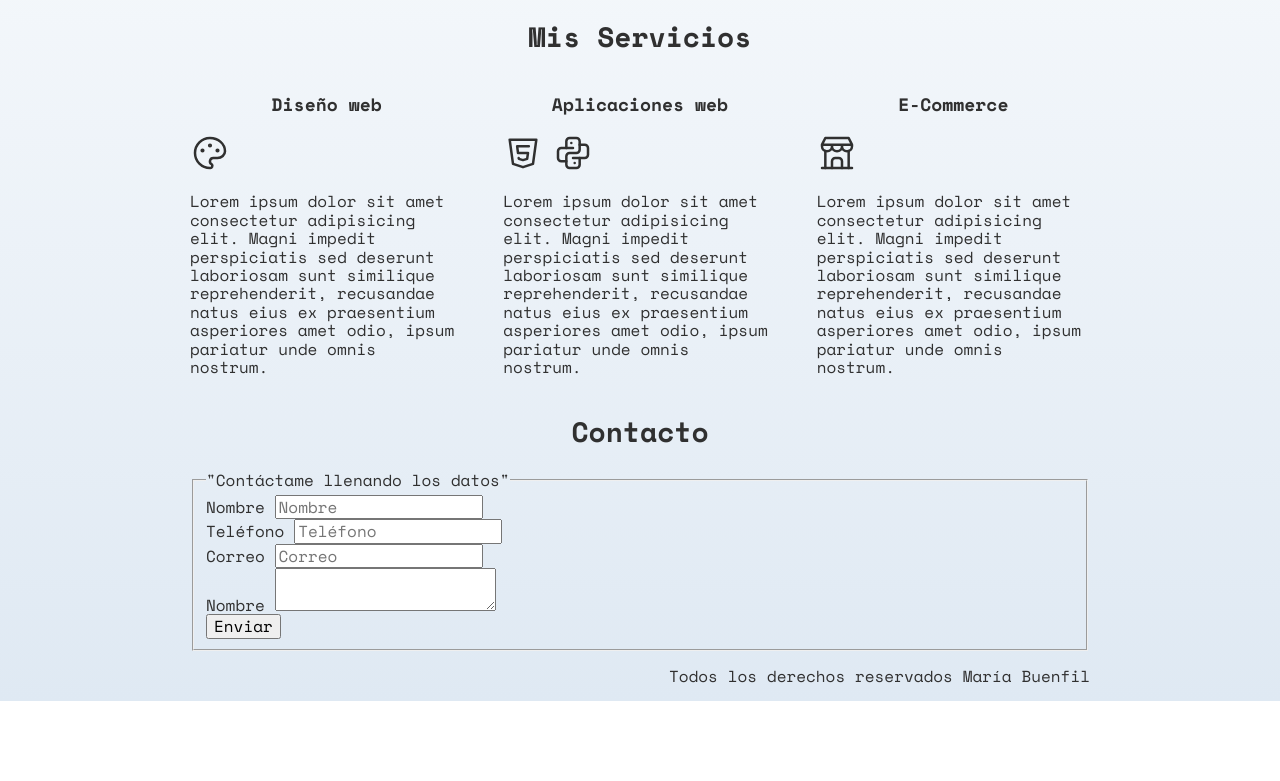
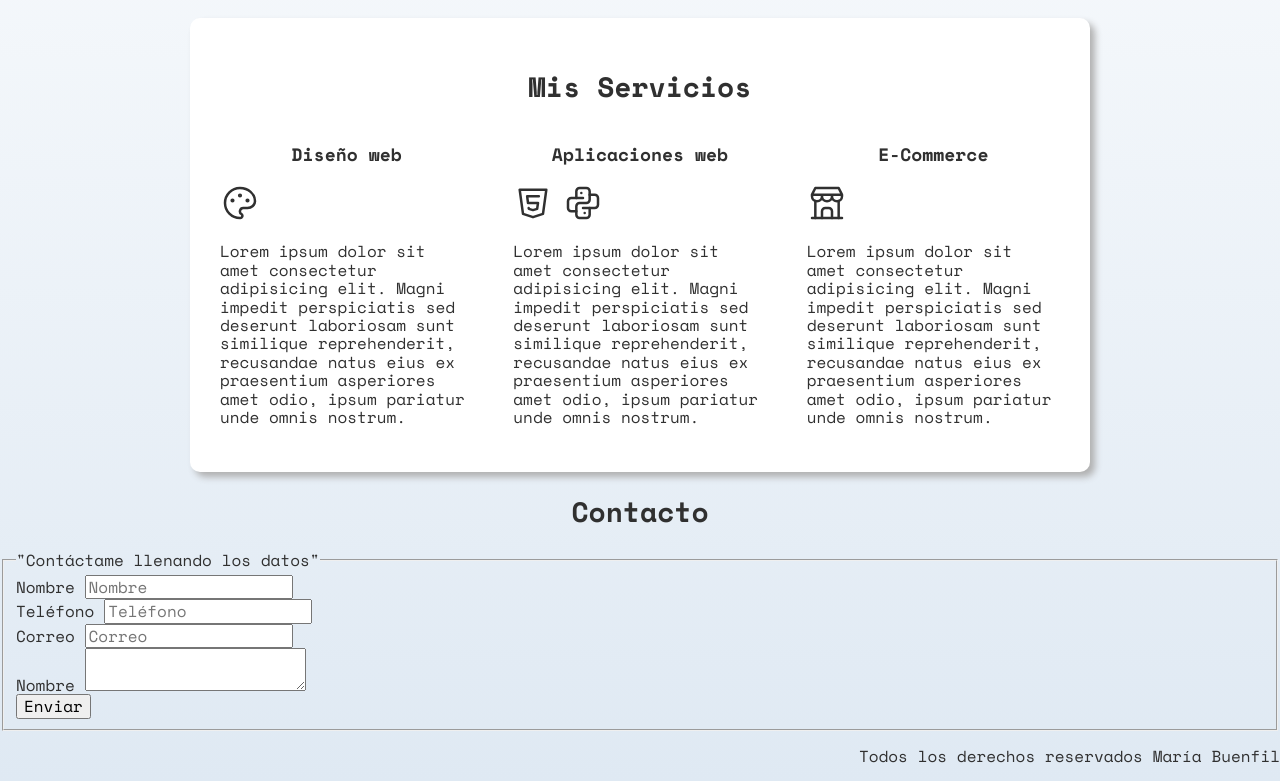
Before and after one commit to astrolu/first_website, a plain HTML site: page index.html in a window 1280 px wide. Shown: the part 435-1216 px from the top of the page. Before the commit the page ends 1136 px from the top, so only its background shows below. Drawn offline with nearby package versions, Linux system fonts and the light colour scheme.

Commit message:
Added box-shadow

```diff
--- a/css/style.css
+++ b/css/style.css
@@ -8,13 +8,12 @@
     --white: #fff;
     --gray: #c0c0c0;
     --grisclaro: #dfe9f3;
-
-
     /* Font size*/
     --main-fsize: 3.8rem
 }
 
-/** Globales **/
+/* G l O B A L E S */
+
 html {
     color: var(--black);
     font-size: 62.5%;
@@ -23,11 +22,11 @@ html {
     /*hack para box model*/
 }
 
+/*hack para Box-Model*/
 *,
 *:before,
 *:after {
     box-sizing: inherit;
-    /*hack para Box Model*/
 }
 
 body {
@@ -42,7 +41,7 @@ body {
     margin: 0 auto;
 }
 
-/** Iconos principales **/
+/* Iconos principales*/
 .mapa-icon {
     stroke: #47226e;
 }
@@ -51,7 +50,7 @@ body {
     stroke: var(--black);
 }
 
-/** botones **/
+/* botones */
 .boton {
     background-color: var(--boton);
     font-size: 2rem;
@@ -67,23 +66,21 @@ body {
     transition: background-color .4s;
 }
 
-@media(min-width: 780px) {
+@media(min-width: 768px) {
     .boton {
         width: auto
     }
 }
 
-.boton:hover {
-    background-color: #47226e;
+.sombra {
+    background-color: var(--white);
+    padding: 3rem;
+    border-radius: 1rem;
+    box-shadow: 5px 5px 7px 0px rgba(176, 176, 176, 1);
 
 }
 
-/** titulo **/
-span {
-    font-size: 2rem;
-}
-
-/** Tipografía de titulos **/
+/** TIPOGRAFÍA DE TITULOS **/
 h1 {
     font-size: 3, 8rem;
 }
@@ -102,12 +99,17 @@ h3 {
     text-align: center;
 }
 
+/* span en titulo */
+span {
+    font-size: 2rem;
+}
+
 /** parrafos **/
 p {
     font-size: 1.6rem;
 }
 
-/** navegacion principal **/
+/* N A V E G A C I O N - P R I N C I P A L*/
 .nav-bg {
     background-color: var(--primary);
 }
@@ -142,13 +144,14 @@ p {
     background-color: var(--boton);
 }
 
-/* hero */
+/* H E R O */
 .hero {
     background-image: url(../img/clouds.png);
     background-repeat: no-repeat;
     background-size: cover;
     height: 30rem;
     position: relative;
+    margin-bottom: 2rem;
 }
 
 .contenido-hero {
@@ -179,20 +182,18 @@ p {
     align-items: flex-end;
 }
 
-/* //////////////  despues del hero  ///////////////////7 */
-
-/** Panel de servicios **/
+/* S E C C I O N - S E R V I C I O S*/
 .servicios {
-    display: grid;
-    grid-template-columns: repeat(3, 1fr);
-    /* 1fr 1fr 1fr*/
-    grid-column-gap: 4rem;
+    display: flex;
+    flex-direction: column;
 }
 
-@media(max-width: 760px) {
+@media(min-width: 768px) {
     .servicios {
-        display: flex;
-        flex-direction: column;
+        display: grid;
+        grid-template-columns: repeat(3, 1fr);
+        /* 1fr 1fr 1fr*/
+        grid-column-gap: 4rem;
     }
 }
 
--- a/index.html
+++ b/index.html
@@ -132,7 +132,7 @@
 
     </main>
 
-    <section class="contenedor">
+    <section class="contacto-panel">
         <h2>Contacto</h2>
 
         <form>
@@ -167,7 +167,7 @@
 
     </section>
 
-    <footer class="contenedor pie">
+    <footer class="pie">
         <p>Todos los derechos reservados María Buenfil</p>
     </footer>
 
```
